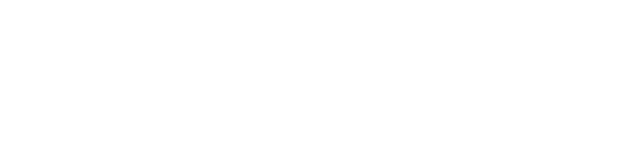
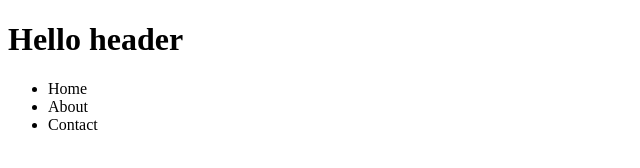
Before and after one commit to SimantaSarker/my-first-repos, a plain HTML site: page index.html in a window 1280 px wide. Shown: the whole page, without its empty margins (0-640 px from the left). Drawn offline with Linux system fonts and the light colour scheme.

Commit message:
After added header part

```diff
--- a/index.html
+++ b/index.html
@@ -7,6 +7,15 @@
   <title>First Repo</title>
 </head>
 <body>
-
+  <header>
+    <h1>Hello header</h1>
+    <nav>
+      <ul>
+        <li>Home</li>
+        <li>About</li>
+        <li>Contact</li>
+      </ul>
+    </nav>
+  </header>
 </body>
 </html>
```
